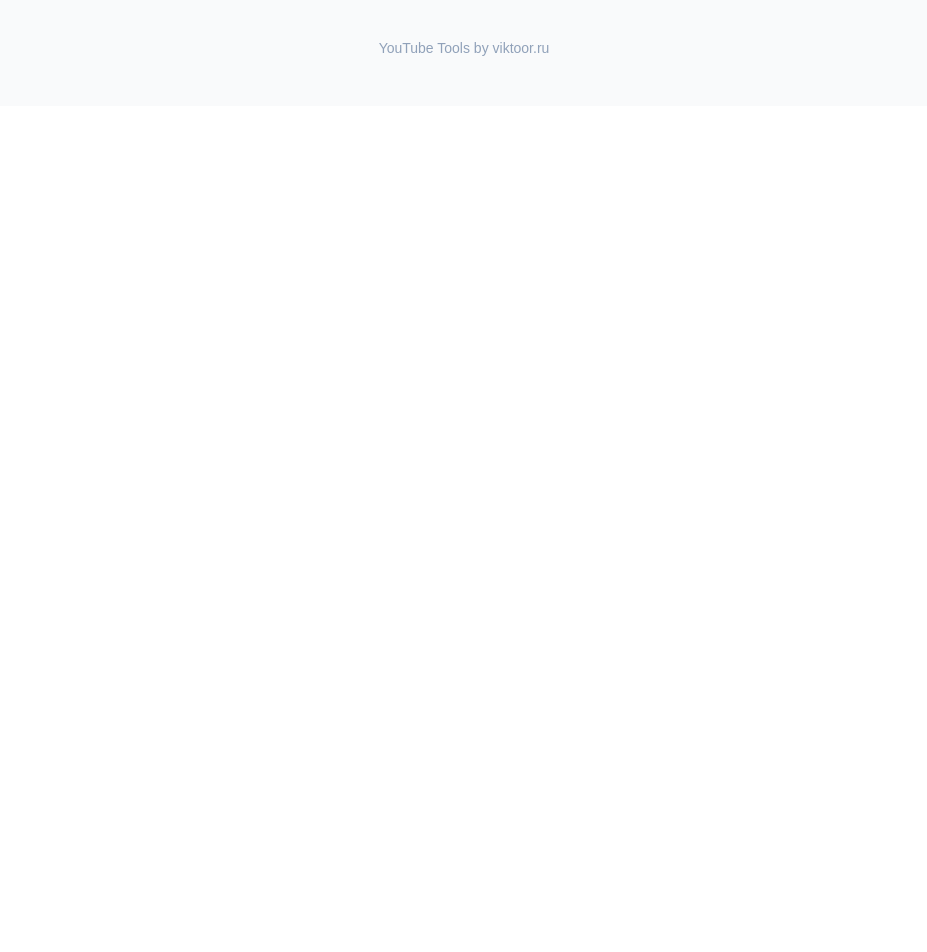
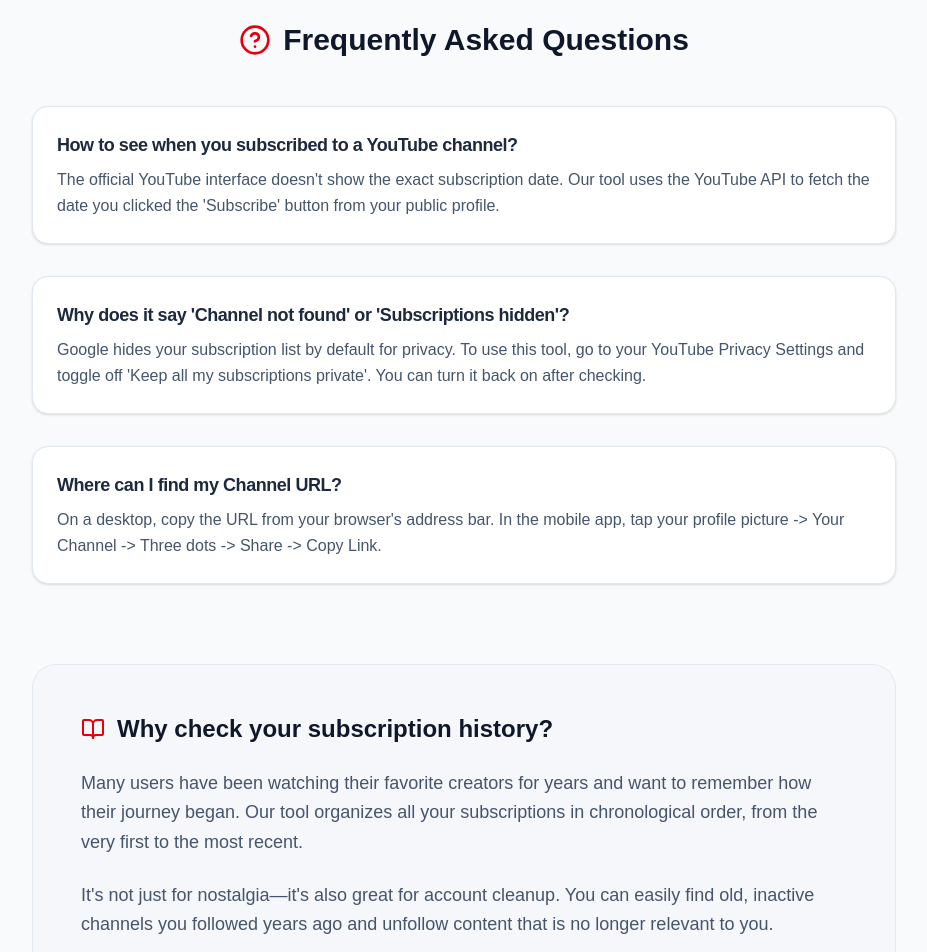
Before and after one commit to viktormalyuchenko/yt-tools, a Next.js app: page /en in a window 1280 px wide. Shown: the part 900-1852 px from the top of the page, without its empty margins (176-1103 px from the left). Before the commit the page ends 1006 px from the top, so only its background shows below. Built offline with nearby package versions, Linux system fonts and the light colour scheme.

Commit message:
Add SEOContent component with FAQ and SEO article sections, and update translations

```diff
--- /dev/null
+++ b/src/app/[lng]/components/SEOContent.tsx
@@ -0,0 +1,51 @@
+import { HelpCircle, BookOpen, ShieldCheck } from "lucide-react";
+
+export default function SEOContent({ t }: { t: any }) {
+  return (
+    <div className="mt-24 max-w-4xl mx-auto border-t border-slate-200 pt-16 pb-20 px-4">
+      {/* FAQ Section */}
+      <h2 className="text-3xl font-black text-center mb-12 flex items-center justify-center gap-3">
+        <HelpCircle className="text-red-600" size={32} />
+        {t.faqTitle}
+      </h2>
+
+      <div className="grid gap-8 mb-20">
+        <div className="bg-white p-6 rounded-2xl border border-slate-200 shadow-sm">
+          <h3 className="font-bold text-lg mb-2 text-slate-800 tracking-tight">
+            {t.faq1Q}
+          </h3>
+          <p className="text-slate-600 leading-relaxed">{t.faq1A}</p>
+        </div>
+        <div className="bg-white p-6 rounded-2xl border border-slate-200 shadow-sm">
+          <h3 className="font-bold text-lg mb-2 text-slate-800 tracking-tight">
+            {t.faq2Q}
+          </h3>
+          <p className="text-slate-600 leading-relaxed">{t.faq2A}</p>
+        </div>
+        <div className="bg-white p-6 rounded-2xl border border-slate-200 shadow-sm">
+          <h3 className="font-bold text-lg mb-2 text-slate-800 tracking-tight">
+            {t.faq3Q}
+          </h3>
+          <p className="text-slate-600 leading-relaxed">{t.faq3A}</p>
+        </div>
+      </div>
+
+      {/* SEO Article Section */}
+      <div className="prose prose-slate max-w-none bg-slate-100/50 p-8 md:p-12 rounded-3xl border border-slate-200">
+        <h2 className="text-2xl font-black mb-6 flex items-center gap-3 text-slate-900">
+          <BookOpen className="text-red-600" />
+          {t.seoTextTitle}
+        </h2>
+        <p className="text-slate-600 text-lg leading-relaxed mb-6">
+          {t.seoTextP1}
+        </p>
+        <p className="text-slate-600 text-lg leading-relaxed">{t.seoTextP2}</p>
+
+        <div className="mt-8 flex items-center gap-2 text-sm font-bold text-slate-400 uppercase tracking-widest">
+          <ShieldCheck size={16} />
+          100% Privacy Focused
+        </div>
+      </div>
+    </div>
+  );
+}
--- a/src/app/[lng]/page.tsx
+++ b/src/app/[lng]/page.tsx
@@ -14,6 +14,7 @@ import {
   CheckCircle2,
   Lock,
 } from "lucide-react";
+import SEOContent from "./components/SEOContent";
 
 // Типизация для параметров
 type Props = {
@@ -193,6 +194,7 @@ export default function Page({ params }: Props) {
             </div>
           </div>
         )}
+        {subs.length === 0 && !loading && <SEOContent t={t} />}
       </main>
 
       <footer className="py-12 text-center text-slate-400 text-sm border-t border-slate-200 mt-20">
--- a/src/app/i18n/translations.ts
+++ b/src/app/i18n/translations.ts
@@ -25,6 +25,21 @@ export const translations: any = {
     safetyDesc:
       "Мы не запрашиваем доступ к вашему аккаунту. Инструмент использует только публичные данные YouTube API.",
     footer: "Инструменты для YouTube от viktoor.ru",
+    faqTitle: "Часто задаваемые вопросы",
+    faq1Q: "Как узнать дату подписки на Ютуб канал?",
+    faq1A:
+      "Официальный интерфейс YouTube не показывает дату подписки. Наш сервис подключается к открытым данным YouTube API и извлекает дату, когда вы нажали кнопку «Подписаться».",
+    faq2Q: "Почему пишет, что канал не найден или подписки скрыты?",
+    faq2A:
+      "По умолчанию Google скрывает ваши подписки. Чтобы сервис сработал, зайдите в настройки конфиденциальности YouTube и отключите опцию «Не показывать информацию о моих подписках». После проверки её можно включить обратно.",
+    faq3Q: "Где найти ссылку на мой канал?",
+    faq3A:
+      "На компьютере — скопируйте URL из адресной строки браузера. В приложении — нажмите на свой аватар -> Мой канал -> Три точки -> Поделиться -> Копировать ссылку.",
+    seoTextTitle: "Зачем нужна история подписок?",
+    seoTextP1:
+      "Многие пользователи годами смотрят любимых блогеров и хотят вспомнить, с чего началось их увлечение той или иной темой. Наш инструмент выстраивает все ваши каналы в хронологическом порядке — от самого первого до последнего.",
+    seoTextP2:
+      "Это не только интересно, но и полезно для чистки аккаунта. Вы сможете легко найти старые, заброшенные каналы, на которые подписались много лет назад, и отписаться от неактуального контента.",
   },
   en: {
     title: "YouTube Subscription History",
@@ -54,6 +69,21 @@ export const translations: any = {
     safetyDesc:
       "We don't ask for your login or password. We only use public data from the YouTube API.",
     footer: "YouTube Tools by viktoor.ru",
+    faqTitle: "Frequently Asked Questions",
+    faq1Q: "How to see when you subscribed to a YouTube channel?",
+    faq1A:
+      "The official YouTube interface doesn't show the exact subscription date. Our tool uses the YouTube API to fetch the date you clicked the 'Subscribe' button from your public profile.",
+    faq2Q: "Why does it say 'Channel not found' or 'Subscriptions hidden'?",
+    faq2A:
+      "Google hides your subscription list by default for privacy. To use this tool, go to your YouTube Privacy Settings and toggle off 'Keep all my subscriptions private'. You can turn it back on after checking.",
+    faq3Q: "Where can I find my Channel URL?",
+    faq3A:
+      "On a desktop, copy the URL from your browser's address bar. In the mobile app, tap your profile picture -> Your Channel -> Three dots -> Share -> Copy Link.",
+    seoTextTitle: "Why check your subscription history?",
+    seoTextP1:
+      "Many users have been watching their favorite creators for years and want to remember how their journey began. Our tool organizes all your subscriptions in chronological order, from the very first to the most recent.",
+    seoTextP2:
+      "It's not just for nostalgia—it's also great for account cleanup. You can easily find old, inactive channels you followed years ago and unfollow content that is no longer relevant to you.",
   },
   es: {
     title: "Historial de suscripciones de YouTube",
@@ -84,5 +114,20 @@ export const translations: any = {
     safetyDesc:
       "No pedimos tu contraseña. Solo usamos datos públicos de la API de YouTube.",
     footer: "Herramientas de YouTube por viktoor.ru",
+    faqTitle: "Preguntas Frecuentes",
+    faq1Q: "¿Cómo saber la fecha en que me suscribí a un canal de YouTube?",
+    faq1A:
+      "La interfaz oficial de YouTube no muestra la fecha exacta. Nuestra herramienta utiliza la API de YouTube para obtener la fecha en que hiciste clic en el botón 'Suscribirse' desde tu perfil público.",
+    faq2Q: "¿Por qué dice 'Canal no encontrado' o 'Suscripciones ocultas'?",
+    faq2A:
+      "Google oculta tus suscripciones por defecto. Para usar este servicio, ve a la Configuración de privacidad de YouTube y desactiva la opción 'Mantener todas mis suscripciones como privadas'. Puedes activarla de nuevo después.",
+    faq3Q: "¿Dónde encuentro el enlace de mi canal?",
+    faq3A:
+      "En una computadora, copia la URL de la barra de direcciones. En la aplicación móvil, toca tu foto de perfil -> Tu canal -> Tres puntos -> Compartir -> Copiar enlace.",
+    seoTextTitle: "¿Por qué revisar tu historial de suscripciones?",
+    seoTextP1:
+      "Muchos usuarios ven a sus creadores favoritos durante años y quieren recordar cómo empezó todo. Nuestra herramienta organiza todas tus suscripciones en orden cronológico, desde la primera hasta la última.",
+    seoTextP2:
+      "No es solo por nostalgia, también es útil para limpiar tu cuenta. Puedes encontrar canales antiguos e inactivos que seguiste hace años y dejar de seguir contenido que ya no te interesa.",
   },
 };
```
